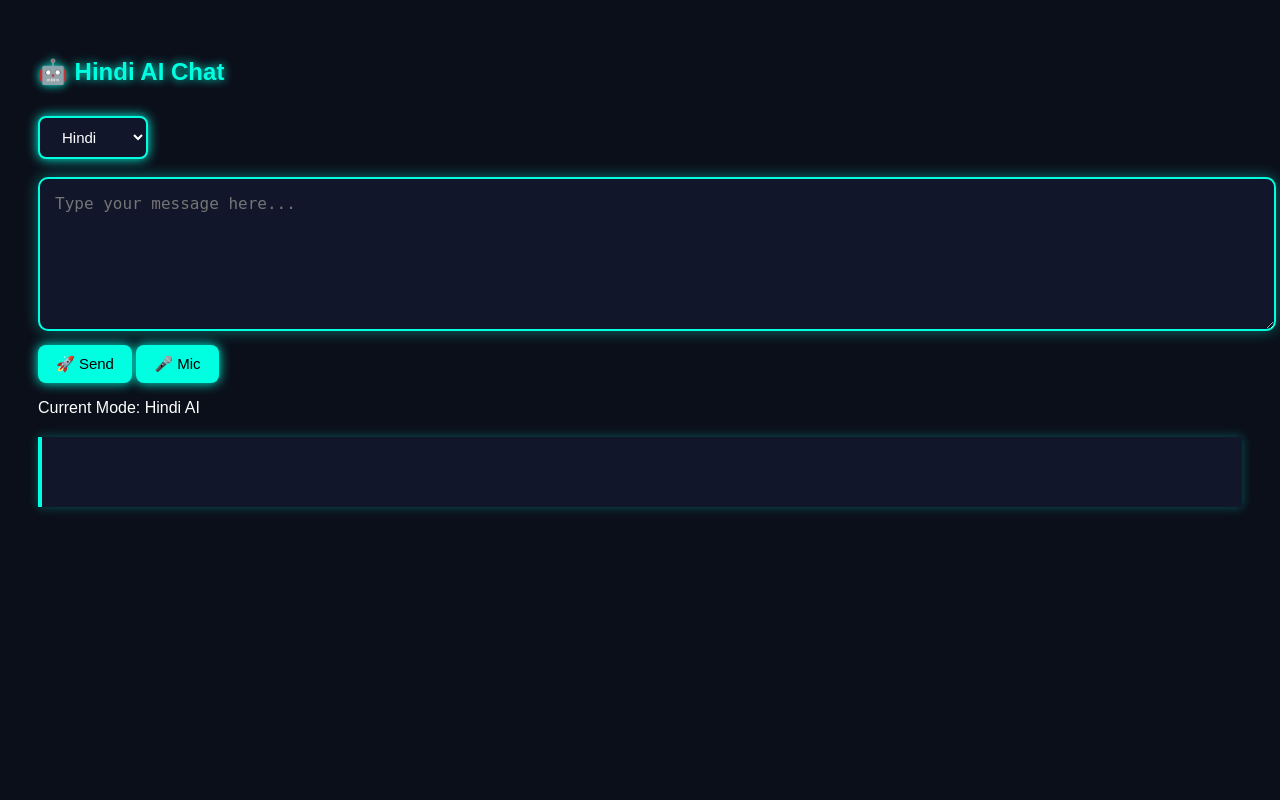
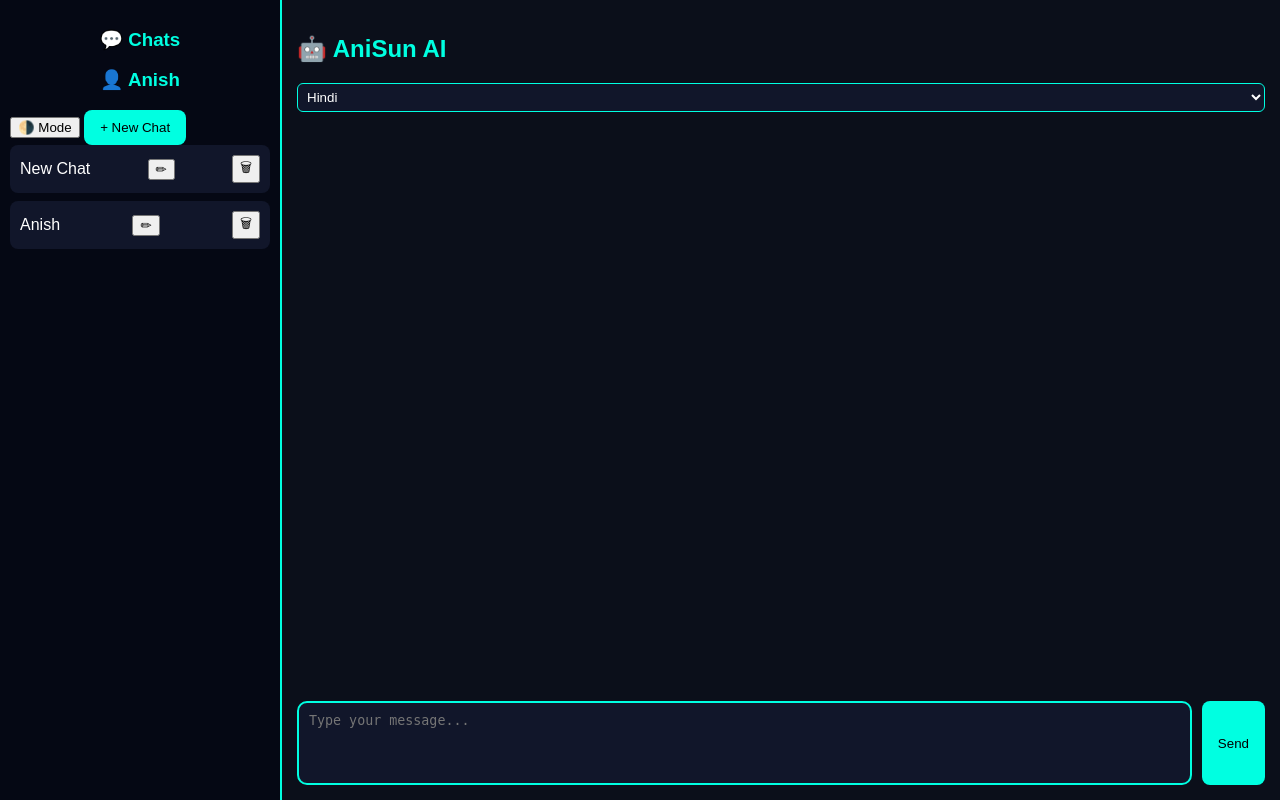
Before and after one commit to anish1672008-SmartLinks/ai-website, a Flask app: page /dashboard in a window 1280 px wide. Run offline with Flask 3, Linux system fonts and the light colour scheme; a user stored in the database is signed in; data comes from the database, SQL or seed files in the repository; both versions use the stored data as it was after the commit.

Commit message:
updated multiple files

```diff
--- a/app.py
+++ b/app.py
@@ -1,22 +1,26 @@
-from flask import Flask, render_template, session, redirect, request, jsonify
+from flask import Flask, render_template, session, redirect, request, jsonify, send_file
 from database import init_db
 from auth import auth
 from chat import chat
-import requests
-import base64
-from flask import send_file
 from io import BytesIO
 from dotenv import load_dotenv
 import os
+import time
+
+# Load environment variables
+load_dotenv()
 
 app = Flask(__name__)
-load_dotenv()
 
-app.secret_key = os.getenv("SECRET_KE")
+# Secret key fix
+app.secret_key = os.getenv("SECRET_KEY", "dev_secret_key")
 
 # Register blueprints
 app.register_blueprint(auth)
 app.register_blueprint(chat)
+
+# Initialize database if needed
+init_db()
 
 # ---------------- ROUTES ----------------
 
@@ -38,7 +42,13 @@ def dashboard():
         return redirect("/")
     return render_template("dashboard.html")
 
-# ✅ IMPORTANT FIX
+# ---------- NEW CHAT API ----------
+@app.route("/new_chat", methods=["POST"])
+def new_chat():
+    chat_id = str(int(time.time()))
+    return jsonify({"chat_id": chat_id})
+
+# ---------------- RUN APP ----------------
 if __name__ == "__main__":
     port = int(os.environ.get("PORT", 10000))
-    app.run(host="0.0.0.0", port=port)
+    app.run(host="0.0.0.0", port=port, debug=True)
--- a/auth.py
+++ b/auth.py
@@ -30,6 +30,7 @@ def login():
 
     if user and check_password_hash(user["password"], request.form["password"]):
         session["user_id"] = user["id"]
+        session["username"] = user["username"]
         return redirect("/dashboard")
 
     return "Invalid login"
--- a/static/js/chat.js
+++ b/static/js/chat.js
@@ -1,80 +1,152 @@
-// =======================
-// GLOBAL ELEMENTS
-// =======================
-const msg = document.getElementById("msg");
-const reply = document.getElementById("reply");
+/**************** GLOBAL ****************/
+let currentSessionId = null;
+let currentMode = "hindi";
 
-let recognition = null;
+/**************** ADD MESSAGE ****************/
+function addMessage(text, role) {
+  const box = document.getElementById("chatBox");
+  if (!box) return;
 
-// =======================
-// SEND MESSAGE
-// =======================
+  if (role === "assistant") role = "ai";
+
+  const div = document.createElement("div");
+  div.className = "msg " + role;
+  div.innerText = text;
+
+  box.appendChild(div);
+  box.scrollTop = box.scrollHeight;
+}
+
+/**************** SEND ****************/
 function send() {
-  const userMessage = msg.value.trim();
+  const input = document.getElementById("msg");
+  const userMessage = input.value.trim();
   if (!userMessage) return;
+
+  if (!currentSessionId) {
+    alert("Click New Chat first");
+    return;
+  }
+
+  addMessage(userMessage, "user");
 
   fetch("/chat", {
     method: "POST",
-    headers: { "Content-Type": "application/json" },
+    headers: {"Content-Type": "application/json"},
     body: JSON.stringify({
       message: userMessage,
-      mode: currentMode
+      mode: currentMode,
+      session_id: currentSessionId
     })
   })
+  .then(r => r.json())
+  .then(d => addMessage(d.reply, "ai"))
+  .catch(() => addMessage("Server error", "ai"));
+
+  input.value = "";
+}
+
+/**************** LANGUAGE ****************/
+function changeLanguage() {
+  currentMode = document.getElementById("languageSelect").value;
+}
+
+/**************** NEW CHAT ****************/
+function newChat() {
+  fetch("/new_chat", {method: "POST"})
     .then(r => r.json())
     .then(d => {
-      reply.innerText = d.reply;
+      currentSessionId = d.chat_id;
 
-      // 🔊 AI बोलेगा
-      speak(d.reply);
-    })
-    .catch(err => console.error("Chat error:", err));
-
-  msg.value = "";
+      document.getElementById("chatBox").innerHTML = "";
+      loadHistory();
+    });
 }
 
-// =======================
-// 🎤 VOICE INPUT (REPAIRED)
-// =======================
-function voice() {
-  const SpeechRecognition =
-    window.SpeechRecognition || window.webkitSpeechRecognition;
+/**************** HISTORY ****************/
+function loadHistory() {
+  fetch("/history")
+    .then(r => r.json())
+    .then(data => {
+      const box = document.getElementById("history");
+      box.innerHTML = "";
 
-  if (!SpeechRecognition) {
-    alert("❌ Voice input not supported in this browser");
-    return;
-  }
+      data.forEach(chat => {
+        const div = document.createElement("div");
+        div.className = "chat-item";
 
-  if (!recognition) {
-    recognition = new SpeechRecognition();
-    recognition.lang = currentMode === "english" ? "en-US" : "hi-IN";
-    recognition.continuous = false;
-    recognition.interimResults = false;
+        const title = document.createElement("span");
+        title.innerText = chat.title;
+        title.onclick = () => loadChat(chat.id);
 
-    recognition.onresult = (e) => {
-      msg.value = e.results[0][0].transcript;
-    };
+        const renameBtn = document.createElement("button");
+        renameBtn.innerText = "✏";
+        renameBtn.onclick = e => {
+          e.stopPropagation();
+          renameChat(chat.id);
+        };
 
-    recognition.onerror = (e) => {
-      console.error("Mic error:", e.error);
-    };
-  }
+        const deleteBtn = document.createElement("button");
+        deleteBtn.innerText = "🗑";
+        deleteBtn.onclick = e => {
+          e.stopPropagation();
+          deleteChat(chat.id);
+        };
 
-  recognition.start();
+        div.appendChild(title);
+        div.appendChild(renameBtn);
+        div.appendChild(deleteBtn);
+
+        box.appendChild(div);
+      });
+    });
 }
 
-// =======================
-// 🔊 TEXT TO SPEECH (REPAIRED)
-// =======================
-function speak(text) {
-  if (!("speechSynthesis" in window)) return;
+/**************** LOAD CHAT ****************/
+function loadChat(id) {
+  currentSessionId = id;
 
-  speechSynthesis.cancel(); // important fix
+  const box = document.getElementById("chatBox");
+  box.innerHTML = "";
 
-  const utterance = new SpeechSynthesisUtterance(text);
-  utterance.lang = currentMode === "english" ? "en-US" : "hi-IN";
-  utterance.rate = 1;
-  utterance.pitch = 1;
+  fetch("/load_chat/" + id)
+    .then(r => r.json())
+    .then(data => {
+      data.forEach(m => addMessage(m.content, m.role));
+    });
+}
 
-  speechSynthesis.speak(utterance);
+/**************** DELETE ****************/
+function deleteChat(id) {
+  if (!confirm("Delete chat?")) return;
+
+  fetch("/delete_chat/" + id, {method: "POST"})
+    .then(() => {
+      if (currentSessionId === id) {
+        currentSessionId = null;
+        document.getElementById("chatBox").innerHTML = "";
+      }
+      loadHistory();
+    });
 }
+
+/**************** RENAME ****************/
+function renameChat(id) {
+  const name = prompt("New chat name:");
+  if (!name) return;
+
+  fetch("/rename_chat/" + id, {
+    method: "POST",
+    headers: {"Content-Type": "application/json"},
+    body: JSON.stringify({title: name})
+  }).then(() => loadHistory());
+}
+
+/**************** THEME ****************/
+function toggleTheme() {
+  document.body.classList.toggle("light-mode");
+}
+
+/**************** INIT ****************/
+loadHistory();
+newChat();
--- a/templates/dashboard.html
+++ b/templates/dashboard.html
@@ -2,125 +2,323 @@
 <html lang="en">
 <head>
 <meta charset="UTF-8">
-  <title>Hindi AI Chat</title>
+<title>Smart AI</title>
 
 <style>
+/* ===== LIGHT MODE FIX ===== */
+.light-mode {
+  background: #f2f2f2;
+  color: black;
+}
+
+.light-mode #sidebar {
+  background: #e0e0e0;
+  border-right: 2px solid #00bfa5;
+}
+
+.light-mode .chat-item {
+  background: #ffffff;
+  color: black;
+}
+
+.light-mode .chat-item:hover {
+  background: #00ffe1;
+  color: black;
+}
+
+.light-mode #chatBox {
+  background: #f9f9f9;
+}
+
+.light-mode textarea {
+  background: white;
+  color: black;
+  border: 2px solid #00bfa5;
+}
+
+/* user message */
+.light-mode .user {
+  background: #00bfa5;
+  color: black;
+}
+
+/* AI message */
+.light-mode .ai {
+  background: white;
+  color: black;
+  border: 1px solid #00bfa5;
+}
+
+
+/* BASE */
 body {
+  margin: 0;
   background: #0b0f1a;
   color: white;
   font-family: Arial, sans-serif;
-      padding: 30px;
+  height: 100vh;
+  display: flex;
 }
 
-    h2 {
+/* SIDEBAR */
+#sidebar {
+  width: 260px;
+  background: #050814;
+  border-right: 2px solid #00ffe1;
+  padding: 10px;
+  overflow-y: auto;
+}
+
+#sidebar h3 {
   color: #00ffe1;
-      text-shadow: 0 0 10px #00ffe1;
+  text-align: center;
+}
+
+.chat-item {
+  padding: 10px;
+  background: #11162a;
+  margin-bottom: 8px;
+  border-radius: 8px;
+  cursor: pointer;
+  display: flex;
+  justify-content: space-between;
+  align-items: center;
+}
+
+.chat-item:hover {
+  background: #00ffe1;
+  color: black;
+}
+
+/* MAIN */
+#main {
+  flex: 1;
+  display: flex;
+  flex-direction: column;
+  padding: 15px;
+}
+
+#chatBox {
+  flex: 1;
+  overflow-y: auto;
+  padding: 10px;
+}
+
+/* MESSAGES */
+.msg {
+  max-width: 70%;
+  padding: 10px;
+  margin: 8px 0;
+  border-radius: 12px;
+}
+
+.user {
+  background: #00ffe1;
+  color: black;
+  align-self: flex-end;
+}
+
+.ai {
+  background: #11162a;
+  border: 1px solid #00ffe1;
+  align-self: flex-start;
+}
+
+/* CONTROLS */
+#controls {
+  display: flex;
+  gap: 10px;
+  margin-top: 10px;
 }
 
 textarea {
-      width: 100%;
-      height: 120px;
-      padding: 15px;
-      font-size: 16px;
+  flex: 1;
+  padding: 10px;
   border-radius: 10px;
   border: 2px solid #00ffe1;
   background: #11162a;
   color: white;
-      outline: none;
-      resize: vertical;
-      box-shadow: 0 0 15px rgba(0,255,225,0.4);
+  resize: none;
+  height: 60px;
 }
 
 .neon-btn {
-      margin-top: 10px;
-      padding: 10px 18px;
-      font-size: 15px;
+  padding: 10px 16px;
   border-radius: 8px;
   border: none;
   cursor: pointer;
   background: #00ffe1;
-      color: #000;
-      box-shadow: 0 0 12px #00ffe1;
-      transition: 0.3s;
+  color: black;
 }
 
-    .neon-btn:hover {
-      box-shadow: 0 0 25px #00ffe1, 0 0 50px #00ffe1;
-      transform: scale(1.05);
-    }
-
-    select.neon-btn {
+select {
   background: #11162a;
   color: white;
-      border: 2px solid #00ffe1;
-    }
-
-    #reply {
-      margin-top: 20px;
-      padding: 15px;
-      background: #11162a;
-      border-left: 4px solid #00ffe1;
-      box-shadow: 0 0 10px rgba(0,255,225,0.3);
-      min-height: 40px;
+  border: 1px solid #00ffe1;
+  border-radius: 6px;
+  padding: 5px;
 }
 </style>
 </head>
 
 <body>
 
-  <h2>🤖 Hindi AI Chat</h2>
+<!-- SIDEBAR -->
+<div id="sidebar">
+  <h3>💬 Chats</h3>
+  <h3 id="usernameBox">👤 User</h3>
 
-  <!-- Language Selector -->
-  <select id="languageSelect" class="neon-btn" onchange="changeLanguage()">
+  <button onclick="toggleTheme()">🌗 Mode</button>
+  <button class="neon-btn" onclick="newChat()">+ New Chat</button>
+
+  <div id="history"></div>
+</div>
+
+<!-- MAIN -->
+<div id="main">
+  <h2 style="color:#00ffe1;">🤖 AniSun AI</h2>
+
+  <select id="languageSelect" onchange="changeLanguage()">
     <option value="hindi">Hindi</option>
     <option value="english">English</option>
   </select>
 
-  <br><br>
+  <div id="chatBox"></div>
 
-  <textarea id="msg" placeholder="Type your message here..."></textarea>
-
-  <br>
-
-  <button class="neon-btn" onclick="send()">🚀 Send</button>
-  <button class="neon-btn" onclick="voice()">🎤 Mic</button>
-
-  <p id="modeText">Current Mode: Hindi AI</p>
-
-  <div id="reply"></div>
-
-  <script src="/static/js/chat.js"></script>
-  <script src="/static/js/theme.js"></script>
-
-  <!-- MAIN LOGIC -->
+  <div id="controls">
+    <textarea id="msg" placeholder="Type your message..."></textarea>
+    <button class="neon-btn" onclick="send()">Send</button>
+  </div>
+</div>
 <script>
 let currentMode = "hindi";
+let currentSessionId = null;
+function loadUser() {
+  fetch("/me")
+    .then(r => r.json())
+    .then(d => {
+      document.getElementById("usernameBox").innerText =
+        "👤 " + d.username;
+    });
+}
 
 function changeLanguage() {
   currentMode = document.getElementById("languageSelect").value;
-      document.getElementById("modeText").innerText =
-        "Current Mode: " + (currentMode === "english" ? "English AI" : "Hindi AI");
+}
+
+function addMessage(text, role) {
+  const box = document.getElementById("chatBox");
+  const div = document.createElement("div");
+  div.className = "msg " + role;
+  div.innerText = text;
+  box.appendChild(div);
+  box.scrollTop = box.scrollHeight;
 }
 
 function send() {
-      const msg = document.getElementById("msg").value;
-      if (!msg.trim()) return;
+  const msg = document.getElementById("msg").value.trim();
+  if (!msg) return;
+
+  addMessage(msg, "user");
 
   fetch("/chat", {
     method: "POST",
-        headers: { "Content-Type": "application/json" },
+    headers: {"Content-Type":"application/json"},
     body: JSON.stringify({
       message: msg,
-          mode: currentMode
+      mode: currentMode,
+      session_id: currentSessionId
     })
   })
-      .then(res => res.json())
-      .then(data => {
-        document.getElementById("reply").innerText = data.reply;
-      });
+  .then(r => r.json())
+  .then(d => addMessage(d.reply, "ai"));
 
   document.getElementById("msg").value = "";
 }
+
+function newChat() {
+  fetch("/new_chat", {method:"POST"})
+  .then(r => r.json())
+  .then(d => {
+    currentSessionId = d.session_id;
+    document.getElementById("chatBox").innerHTML = "";
+    loadHistory();
+  });
+}
+
+function loadHistory() {
+  fetch("/history")
+  .then(r => r.json())
+  .then(data => {
+    const hist = document.getElementById("history");
+    hist.innerHTML = "";
+
+    data.forEach(chat => {
+      const div = document.createElement("div");
+      div.className = "chat-item";
+
+      const title = document.createElement("span");
+      title.innerText = chat.title;
+      title.onclick = () => loadChat(chat.id);
+
+      const renameBtn = document.createElement("button");
+      renameBtn.innerText = "✏";
+      renameBtn.onclick = e => {
+        e.stopPropagation();
+        renameChat(chat.id);
+      };
+
+      const delBtn = document.createElement("button");
+      delBtn.innerText = "🗑";
+      delBtn.onclick = e => {
+        e.stopPropagation();
+        deleteChat(chat.id);
+      };
+
+      div.appendChild(title);
+      div.appendChild(renameBtn);
+      div.appendChild(delBtn);
+
+      hist.appendChild(div);
+    });
+  });
+}
+
+function loadChat(id) {
+  currentSessionId = id;
+  document.getElementById("chatBox").innerHTML = "";
+
+  fetch("/load_chat/" + id)
+  .then(r => r.json())
+  .then(data => {
+    data.forEach(m => addMessage(m.content, m.role));
+  });
+}
+
+function deleteChat(id) {
+  if (!confirm("Delete chat?")) return;
+
+  fetch("/delete_chat/" + id, {method:"POST"})
+  .then(() => loadHistory());
+}
+
+function renameChat(id) {
+  const name = prompt("Enter chat name:");
+  if (!name) return;
+
+  fetch("/rename_chat/" + id, {
+    method:"POST",
+    headers:{"Content-Type":"application/json"},
+    body: JSON.stringify({title:name})
+  }).then(loadHistory);
+}
+
+function toggleTheme() {
+  document.body.classList.toggle("light-mode");
+}
+loadUser();
+loadHistory();
+newChat();
 </script>
 
 </body>
```
Also changed, not shown: chat.py (+114 -12 lines), database.py (+15 -3 lines), database/ai.db. Lines whose indentation alone changed are shown as unchanged.
